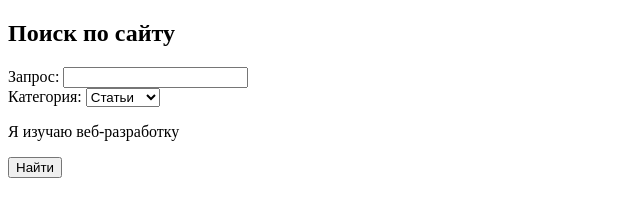
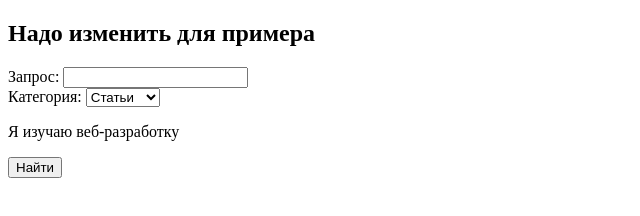
Before and after one commit to FLI1A/uchebnaya-praktika, a plain HTML site: page search.html in a window 1280 px wide. Shown: the whole page, without its empty margins (0-640 px from the left). Drawn offline with Linux system fonts and the light colour scheme.

Commit message:
Update heading

```diff
--- a/search.html
+++ b/search.html
@@ -6,7 +6,7 @@
     <title>Document</title>
 </head>
 <body>
-    <h2>Поиск по сайту</h2>
+    <h2>Надо изменить для примера</h2>
     <form action="search.php" method="get">
         <label>Запрос: <input type="text", name="q"></label>
         <br>
```
